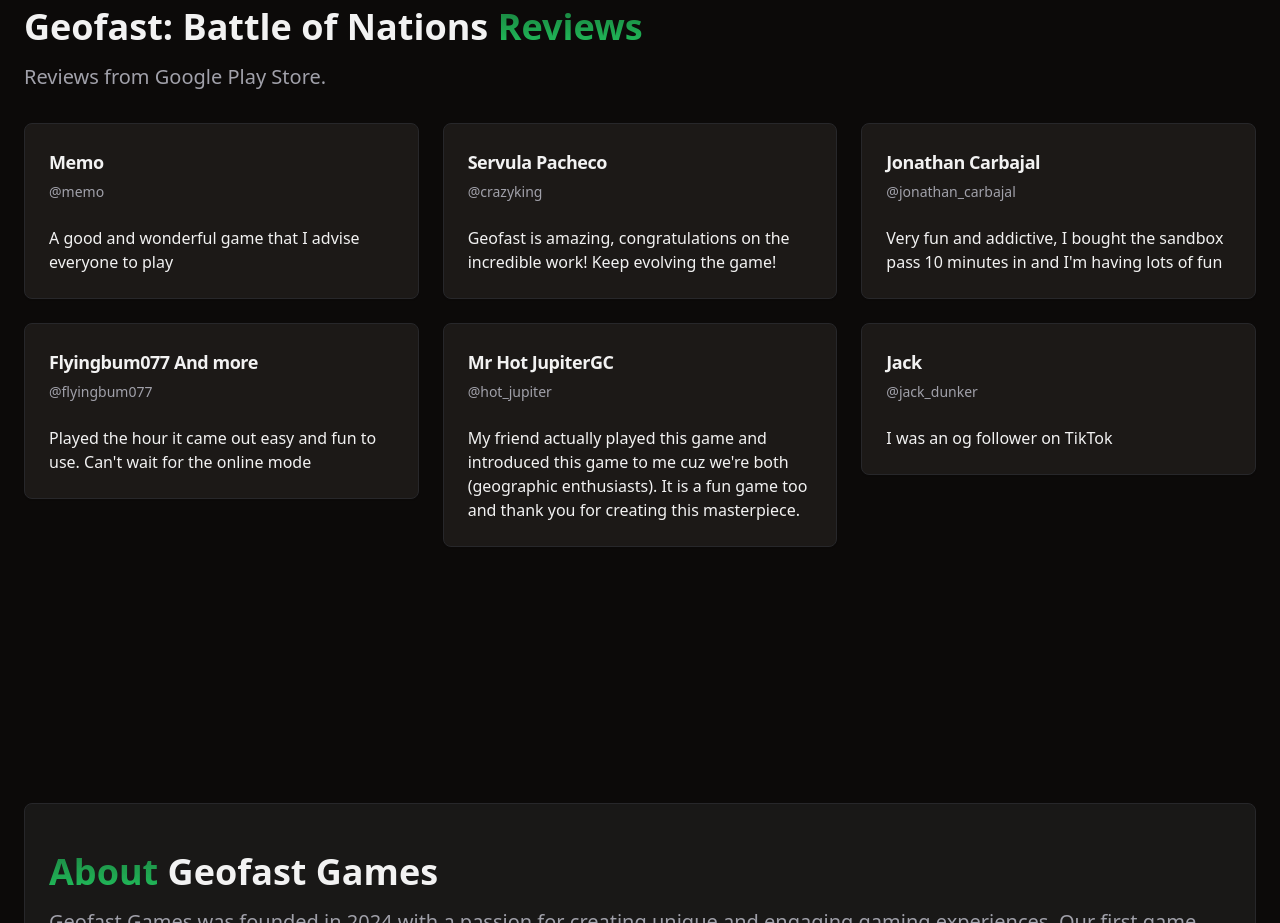
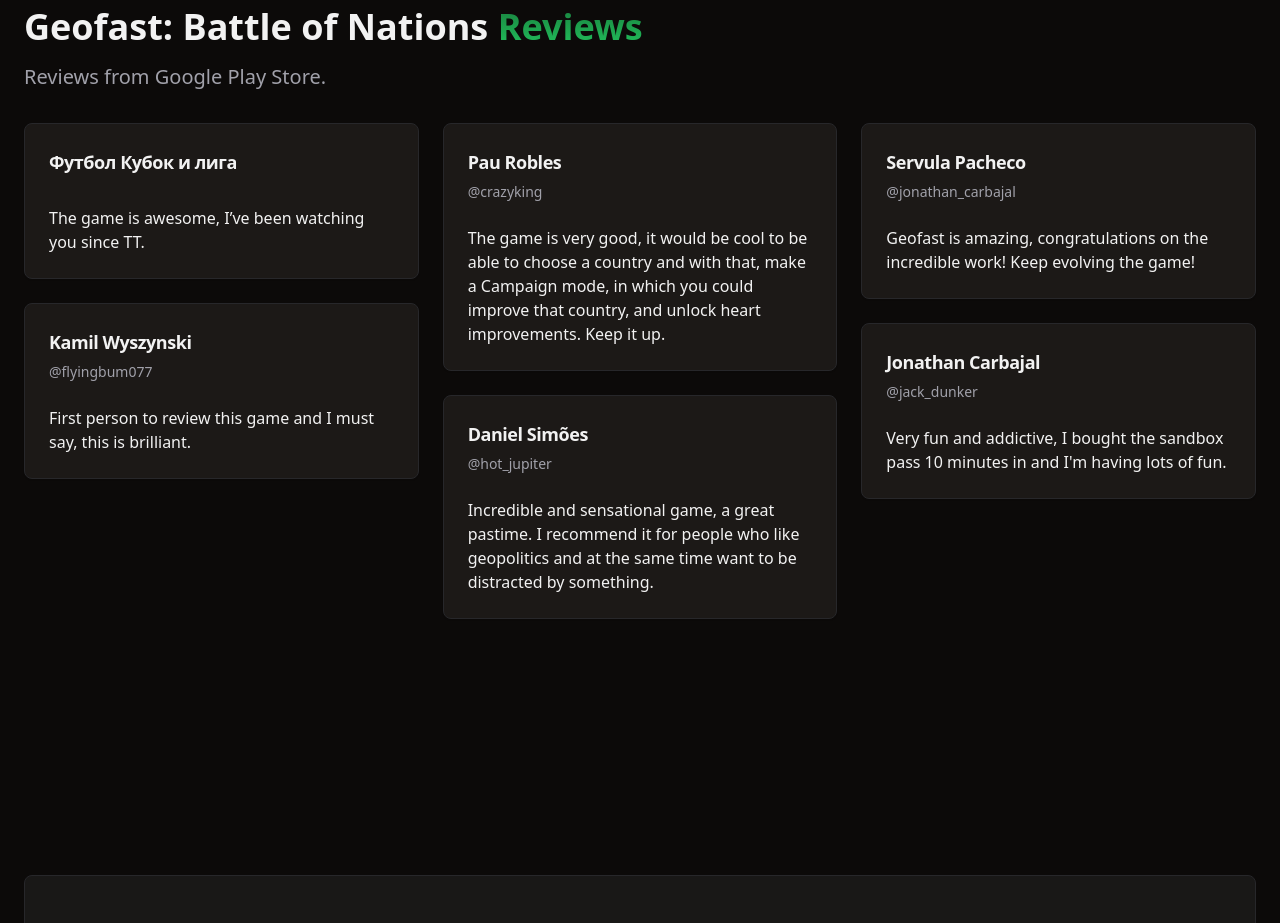
Before and after one commit to utkarshtrivedimdz/geofast-landing-page, a React (Vite) app: page / in a window 1280 px wide. Shown: the part 2400-3323 px from the top of the page. Built offline with nearby package versions, Linux system fonts and the light colour scheme.

Commit message:
Update Testimonials.tsx

```diff
--- a/src/components/Testimonials.tsx
+++ b/src/components/Testimonials.tsx
@@ -14,38 +14,37 @@ interface TestimonialProps {
 
 const testimonials: TestimonialProps[] = [
   {
-    name: "Memo",
-    userName: "@memo",
-    comment: "A good and wonderful game that I advise everyone to play",
+    name: "Футбол Кубок и лига",
+    comment: "The game is awesome, I’ve been watching you since TT.",
   },
   {
-    name: "Flyingbum077 And more",
+    name: "Kamil Wyszynski",
     userName: "@flyingbum077",
     comment:
-      "Played the hour it came out easy and fun to use. Can't wait for the online mode",
+      "First person to review this game and I must say, this is brilliant.",
+  },
+  {
+    name: "Pau Robles",
+    userName: "@crazyking",
+    comment:
+      "The game is very good, it would be cool to be able to choose a country and with that, make a Campaign mode, in which you could improve that country, and unlock heart improvements. Keep it up.",
+  },
+  {
+    name: "Daniel Simões",
+    userName: "@hot_jupiter",
+    comment:
+      "Incredible and sensational game, a great pastime. I recommend it for people who like geopolitics and at the same time want to be distracted by something.",
   },
   {
     name: "Servula Pacheco",
-    userName: "@crazyking",
+    userName: "@jonathan_carbajal",
     comment:
       "Geofast is amazing, congratulations on the incredible work! Keep evolving the game!",
   },
   {
-    name: "Mr Hot JupiterGC",
-    userName: "@hot_jupiter",
-    comment:
-      "My friend actually played this game and introduced this game to me cuz we're both (geographic enthusiasts). It is a fun game too and thank you for creating this masterpiece.",
-  },
-  {
     name: "Jonathan Carbajal",
-    userName: "@jonathan_carbajal",
-    comment:
-      "Very fun and addictive, I bought the sandbox pass 10 minutes in and I'm having lots of fun",
-  },
-  {
-    name: "Jack",
     userName: "@jack_dunker",
-    comment: "I was an og follower on TikTok",
+    comment: "Very fun and addictive, I bought the sandbox pass 10 minutes in and I'm having lots of fun.",
   },
 ];
 
```
